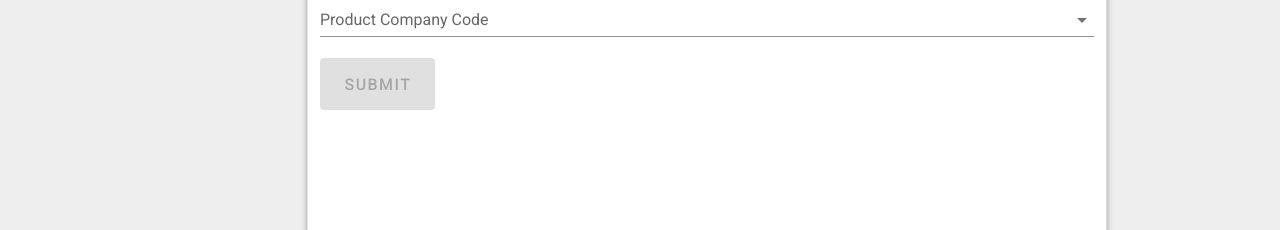
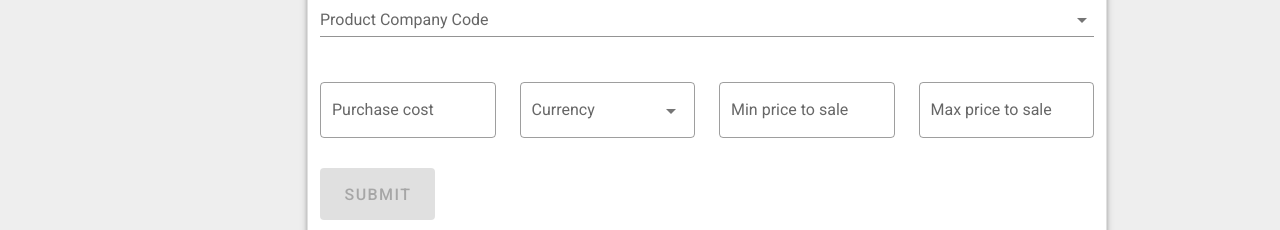
Before and after one commit to samya123456/shopapp, a Vue app: page /addProduct in a window 1280 px wide. Shown: the part 289-519 px from the top of the page. Built offline with nearby package versions, Linux system fonts and the light colour scheme; no server answers.

Commit message:
add product price field validations

```diff
--- a/package.json
+++ b/package.json
@@ -19,6 +19,7 @@
     "vue-axios": "^3.3.7",
     "vue-custom-google-autocomplete": "^0.1.3",
     "vue-data-table": "^0.1.1",
+    "vue-numeric-input": "^2.0.0",
     "vue-router": "^3.5.2",
     "vue-sidebar-menu": "^4.8.1",
     "vue-simple-search-dropdown": "^1.0.1",
--- a/src/components/AddProduct.vue
+++ b/src/components/AddProduct.vue
@@ -20,7 +20,7 @@
                 colored-border
                 icon="mdi-twitter"
             >
-                    <v-col class="grow">
+         <v-col class="grow">
          Product added successfully
         </v-col>
             </v-alert>
@@ -66,9 +66,101 @@
                 item-value="code"
                  :error-messages="errors"
                  required
+
+
                 return-object>
            </v-autocomplete>
           </validation-provider>
+          <br/>
+          <v-row>
+            <v-col
+                cols="50"
+                sm="6"
+                md="3">
+
+         <validation-provider
+                v-slot="{ errors }"
+                name="Purchase cost"
+                rules="required"
+            >
+          <v-text-field
+                label="Purchase cost"
+
+                v-model="productCompany.productPurchasePrice"
+                :error-messages="errors"
+                required
+                outlined
+
+          ></v-text-field>
+           </validation-provider>
+          </v-col>
+          <v-col
+                cols="50"
+                sm="6"
+                md="3">
+                 <validation-provider
+                v-slot="{ errors }"
+                name="Currency"
+                rules="required"
+            >
+        <v-autocomplete v-model="currency"
+            :items="currencies"
+            label="Currency"
+            item-text="currency.value"
+            item-value="currency.value"
+            outlined
+
+             @change="onChangeCurrency()"
+             :error-messages="errors"
+            required
+            return-object>
+        </v-autocomplete>
+          </validation-provider>
+          </v-col>
+            <v-col
+                cols="50"
+                sm="10"
+                md="3"
+            >
+            <validation-provider
+                v-slot="{ errors }"
+                name="Min price to sale"
+                rules="required|isGreater:@Purchase cost"
+            >
+
+          <v-text-field
+            label="Min price to sale"
+             v-model="productCompany.productSaleMinPrice"
+            :error-messages="errors"
+            outlined
+
+             required
+          ></v-text-field>
+           </validation-provider>
+ </v-col>
+   <v-col
+                cols="50"
+                sm="10"
+                md="3"
+            >
+
+            <validation-provider
+                v-slot="{ errors }"
+                name="Max price to sale"
+                rules="required|isGreater:@Min price to sale"
+            >
+          <v-text-field
+            label="Max price to sale"
+             v-model="productCompany.productSaleMaxPrice"
+            :error-messages="errors"
+             required
+             outlined
+
+          ></v-text-field>
+           </validation-provider>
+         </v-col>
+
+        </v-row>
            <v-btn
             color="primary"
             elevation="12"
@@ -118,10 +210,20 @@
             productCompany:{
                product:null,
                company:null,
-               productcompanyQuantity:0
+               productcompanyQuantity:0,
+               productPurchasePrice:null,
+               productSaleMinPrice:null,
+               productSaleMaxPrice:null,
+               productSaleCurrecy:null,
+               productPurchaseCurrecy:null
             },
             searchInput: "",
-            invalid:true
+            invalid:true,
+            currencies:{
+                currency:{
+                    value:"RS"
+                }
+            }
 
         }
 
@@ -137,18 +239,13 @@
                this.productCompany.product =this.product
 
                console.warn(this.productCompany)
-        /*   this.axios.post("http://localhost:9000/Inventory/addProduct",this.productCompany)
+           this.axios.post("http://localhost:9000/Inventory/addProduct",this.productCompany)
             .then((response)=>{
                     console.warn(response)
-            })
-            .catch(error => {
-            this.errorMessage = error.message;
-            console.log("There was an error!", error);
-            }); */
-              this.$refs.form.reset()
+                    this.$refs.form.reset()
 
                 this.displaySuccessAlert();
-              setTimeout(function () {
+                setTimeout(function () {
                var x = document.getElementById("successMsgAlertId");
                if( x.style.display=='block'){
                     x.style.display='none'
@@ -156,6 +253,12 @@
 
     }, 3000);
      this.$refs.observer.reset()
+            })
+            .catch(error => {
+            this.errorMessage = error.message;
+            console.log("There was an error!", error);
+            });
+
 
 
         },
@@ -170,4 +273,5 @@
     }
 
 }
+
 </script>
--- a/src/components/AddProductQuantity.vue
+++ b/src/components/AddProductQuantity.vue
@@ -94,21 +94,33 @@
             return-object>
         </v-autocomplete>
           </validation-provider>
-           <validation-provider
+           <br/>
+           <v-row>
+               <v-col
+                cols="50"
+                sm="6"
+                md="3">
+          <validation-provider
                 v-slot="{ errors }"
                 name="Product Quantity"
                 rules="required"
             >
           <v-text-field
-            label="Product Quantity To Add"
+            label="Quantity To Add"
             v-model="addedQuantity"
             :error-messages="errors"
+            outlined
             required>
           </v-text-field>
+
          </validation-provider>
+               </v-col>
+           </v-row>
 
           <input type="hidden" name ="productId" v-model="product.productId" >
 
+
+    <br/>
           <v-btn
             color="primary"
             elevation="12"
--- a/src/main.js
+++ b/src/main.js
@@ -24,8 +24,9 @@
 import { SidebarMenu } from 'vue-sidebar-menu'
 import { required, digits, email, max, regex } from 'vee-validate/dist/rules'
 import { extend, ValidationObserver, ValidationProvider, setInteractionMode } from 'vee-validate'
+import VueNumericInput from 'vue-numeric-input';
 Vue.config.productionTip = false
-Vue.use(VueAxios, axios,VueRouter,Dropdown,VueTableDynamic,VueDataTable,Vuetable,DataTable,Vuetify,Header,VueSidebarMenu,SidebarMenu)
+Vue.use(VueAxios, axios,VueRouter,Dropdown,VueTableDynamic,VueDataTable,Vuetable,DataTable,Vuetify,Header,VueSidebarMenu,SidebarMenu,VueNumericInput)
 Vue.component("Dropdown", Dropdown)
 Vue.component('VueTableDynamic', VueTableDynamic);
 Vue.component('VueDataTable', VueDataTable);
@@ -36,6 +37,7 @@
 Vue.component('SidebarMenu', SidebarMenu);
 Vue.component('ValidationProvider', ValidationProvider);
 Vue.component('ValidationObserver', ValidationObserver);
+Vue.component('VueNumericInput', VueNumericInput);
 
 const routes =[
   {path:'/addProductQuantity' ,component:AddProductQuantity},
@@ -68,6 +70,13 @@
     ...email,
     message: 'Email must be valid',
   })
+  extend('isGreater', {
+    params: ['otherValue'],
+    validate(value, { otherValue }) {
+      return value > otherValue;
+    },
+    message: '{_field_} should be greater than {otherValue}'
+  });
 
 export default new Vuetify({
   theme: {
```
Also changed, not shown: 1 other file (tests, documents, lock files or other folders).
